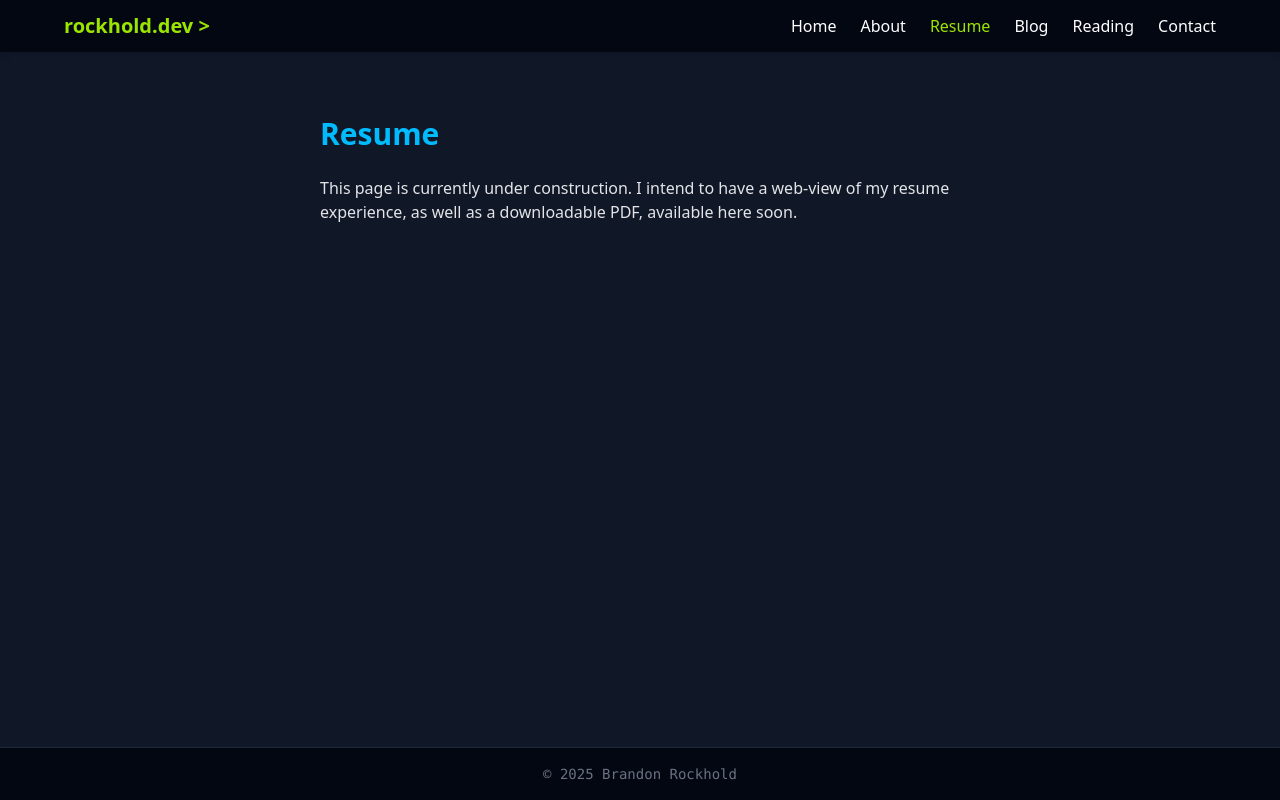
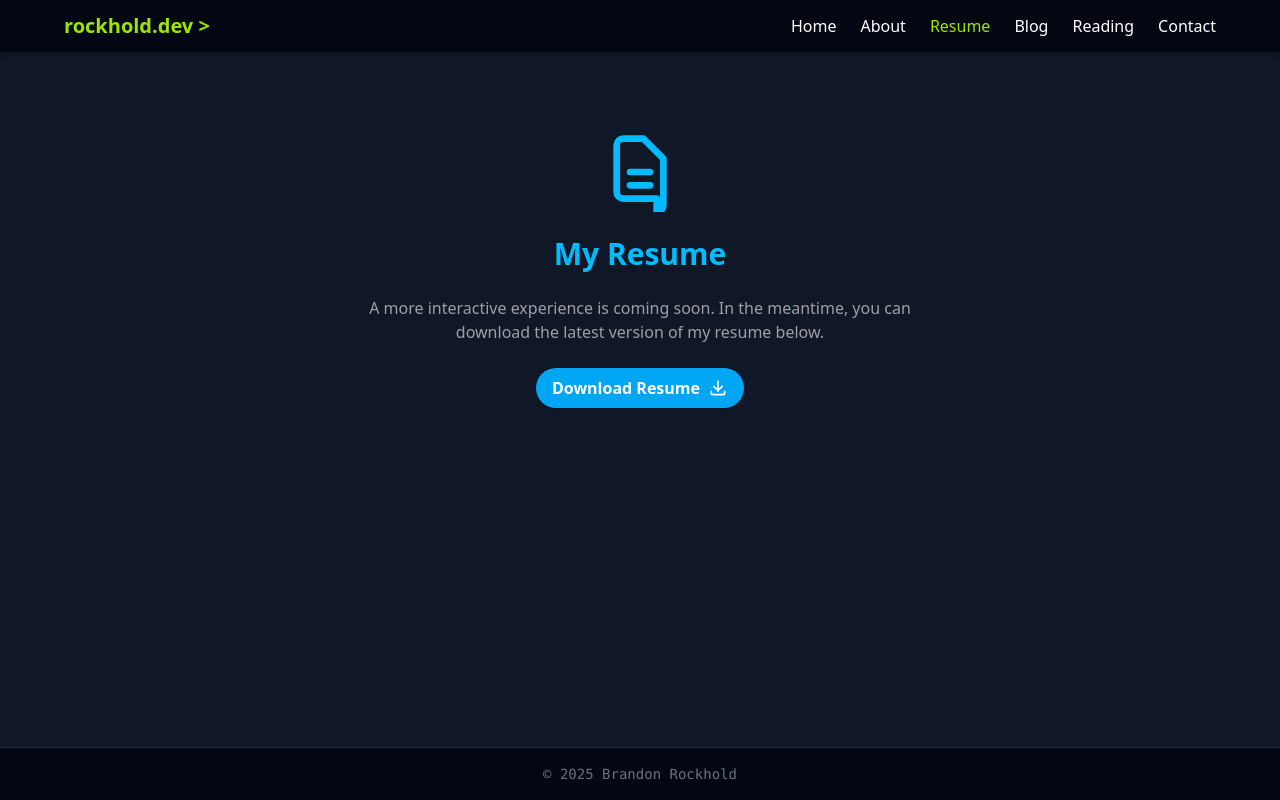
Before and after one commit to rockhold/rockhold-dev, a React (Vite) app: page /resume in a window 1280 px wide. Built offline with nearby package versions, Linux system fonts and the light colour scheme.

Commit message:
Updating resume page to provide a downloadable pdf version (#3)

```diff
--- a/src/pages/HomePage.tsx
+++ b/src/pages/HomePage.tsx
@@ -51,7 +51,7 @@ export default function HomePage() {
                 <NavCard
                   title="Resume"
                   href="/resume"
-                  description="Explore my experience, skills, and recent work. Includes downloadable PDF. (Coming soon!)"
+                  description="Explore my experience, skills, and recent work. Includes downloadable PDF."
                 />
                 <NavCard
                   title="Blog"
--- a/src/pages/ResumePage.tsx
+++ b/src/pages/ResumePage.tsx
@@ -6,13 +6,54 @@ export default function ResumePage() {
   }, []);
 
   return (
-    <div className="max-w-2xl mx-auto px-4 py-16 text-zinc-200 animate-fadeIn">
-      <h1 className="text-3xl font-bold text-sky-400 mb-6">Resume</h1>
-      <p className="mt-2">
-        This page is currently under construction. I intend to have a web-view
-        of my resume experience, as well as a downloadable PDF, available here
-        soon.
-      </p>
+    <div className="max-w-2xl mx-auto px-4 py-20 text-zinc-200 animate-fadeIn text-center">
+      <div className="flex flex-col items-center space-y-6">
+        {/* Resume SVG icon */}
+        <svg
+          xmlns="http://www.w3.org/2000/svg"
+          className="w-20 h-20 text-sky-400"
+          fill="none"
+          viewBox="0 0 24 24"
+          stroke="currentColor"
+        >
+          <path
+            strokeLinecap="round"
+            strokeLinejoin="round"
+            strokeWidth={2}
+            d="M9 12h6m-6 4h6m2 4H7a2 2 0 01-2-2V4a2 2 0 012-2h6l6 6v14a2 2 0 01-2 2z"
+          />
+        </svg>
+
+        <h1 className="text-3xl font-bold text-sky-400">My Resume</h1>
+
+        <p className="text-zinc-400 max-w-prose">
+          A more interactive experience is coming soon. In the meantime, you can
+          download the latest version of my resume below.
+        </p>
+
+        <a
+          href="https://drive.google.com/uc?export=download&id=1tivUVueOzcrT-WN31qebP38ESJr9BE7-"
+          className="inline-flex items-center justify-center gap-2 bg-sky-500 hover:bg-sky-600 text-white font-semibold py-2 px-4 rounded-full shadow transition"
+        >
+          <span>Download Resume</span>
+
+          {/* Download arrow SVG */}
+          <svg
+            xmlns="http://www.w3.org/2000/svg"
+            className="w-5 h-5"
+            fill="none"
+            viewBox="0 0 24 24"
+            stroke="currentColor"
+          >
+            <path
+              strokeLinecap="round"
+              strokeLinejoin="round"
+              strokeWidth={2}
+              d="M4 16v2a2 2 0 002 2h12a2 2 0 002-2v-2M7 10l5 5 5-5M12 4v12"
+            />
+          </svg>
+        </a>
+      </div>
     </div>
   );
 }
```
